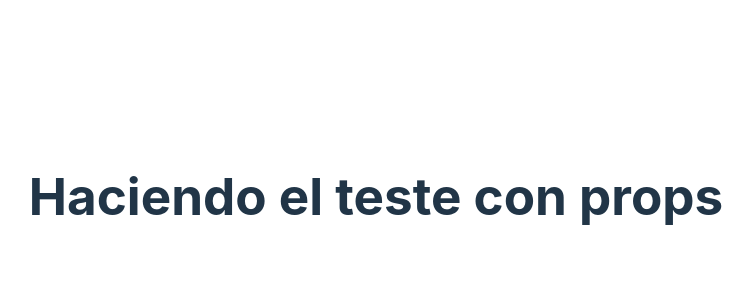
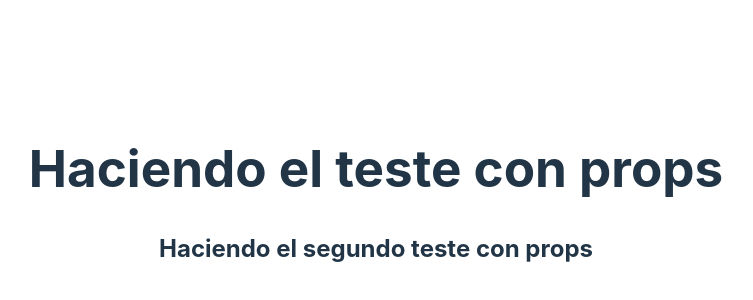
Before and after one commit to moniquemendess/frontendteste, a React (Vite) app in the folder NODE/components-props-basics/: page / in a window 1280 px wide. Shown: the part 204-504 px from the top of the page, without its empty margins (264-1017 px from the left). Built offline with nearby package versions, Linux system fonts and the light colour scheme.

Commit message:
Ejercicio Componentes props SubTitle

```diff
--- a/NODE/components-props-basics/src/App.jsx
+++ b/NODE/components-props-basics/src/App.jsx
@@ -1,15 +1,18 @@
 //import { useState } from 'react'
 // import reactLogo from './assets/react.svg'
 // import viteLogo from '/vite.svg'
-import Title from './components/Title '
+import Title from "./components/Title";
+import SubTittle from "./components/SubTitle";
 import './App.css'
 
 const App = ()=> {
   const nombre = "Haciendo el teste con props";
+  const subtitle = "Haciendo el segundo teste con props"
 
   return (
     <>
     <Title nombre={nombre}/>
+    <SubTittle subtitle= {subtitle}/>
     </>
   )
 }
--- /dev/null
+++ b/NODE/components-props-basics/src/components/SubTitle.jsx
@@ -0,0 +1,11 @@
+import PropTypes from 'prop-types';
+
+const SubTitle= ({subtitle}) => {
+  return (
+    <h2>{subtitle }</h2>
+  )
+}
+SubTitle.propTypes = {
+    subtitle: PropTypes.string.isRequired
+}
+export default SubTitle
```
Also changed, not shown: NODE/components-props-basics/src/components/Title.jsx (renamed from NODE/components-props-basics/src/components/Title .jsx).
